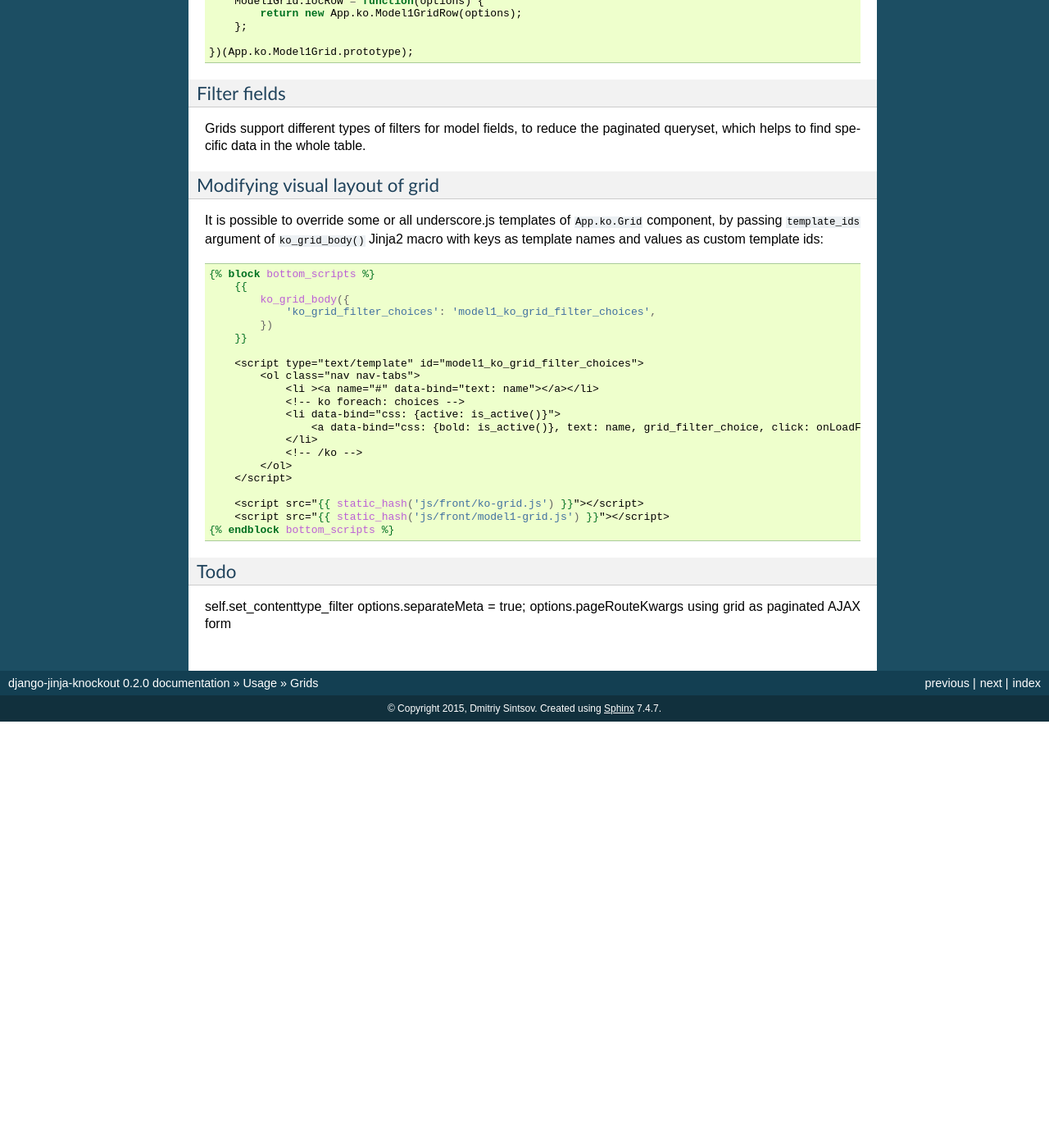
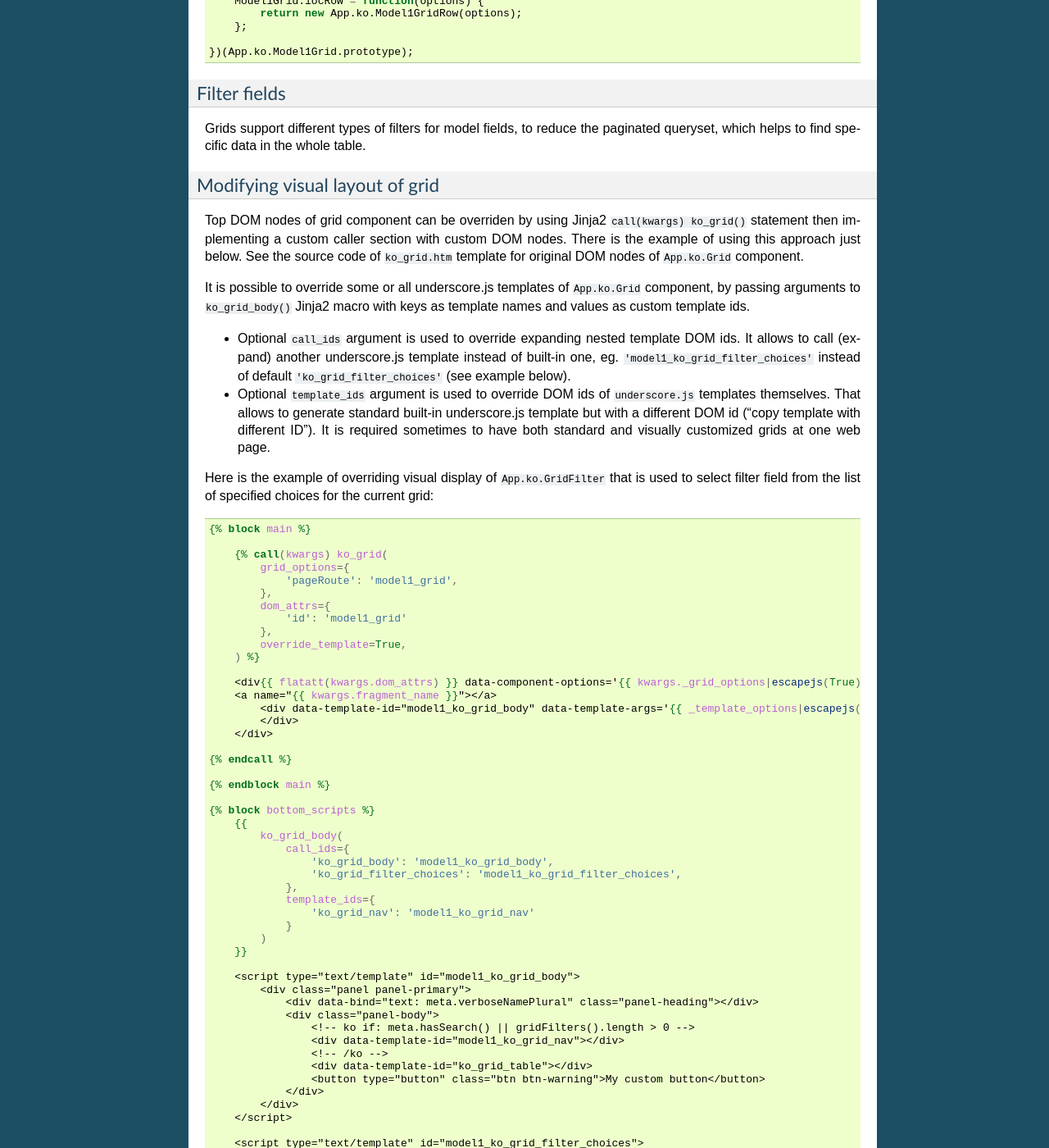
Before and after one commit to Dmitri-Sintsov/django-jinja-knockout, a Sphinx documentation site: the page built from docs/grids.rst, in a window 1280 px wide and 1400 px high, scrolled down 5141 px. Shown: the whole window at 82% size. Built offline with Sphinx 7.4.7, drawn with Linux system fonts in a browser that asks for light colours; before the commit the page ends 6021 px from its top, so only the background shows below that; some of the changed text lies outside the part shown.

Commit message:
Expanded 'Modifying visual layout of grid' section in grids.rst.

```diff
--- a/docs/grids.rst
+++ b/docs/grids.rst
@@ -311,26 +311,82 @@ Modifying visual layout of grid
 ~~~~~~~~~~~~~~~~~~~~~~~~~~~~~~~
 .. highlight:: jinja
 
+Top DOM nodes of grid component can be overriden by using Jinja2 ``call(kwargs) ko_grid()`` statement then implementing
+a custom caller section with custom DOM nodes. There is the example of using this approach just below. See the source
+code of ``ko_grid.htm`` template for original DOM nodes of ``App.ko.Grid`` component.
+
 It is possible to override some or all underscore.js templates of ``App.ko.Grid`` component, by passing
-``template_ids`` argument of ``ko_grid_body()`` Jinja2 macro with keys as template names and values as
-custom template ids::
+arguments to ``ko_grid_body()`` Jinja2 macro with keys as template names and values as custom template ids.
+
+* Optional ``call_ids`` argument is used to override expanding nested template DOM ids. It allows to call (expand)
+  another underscore.js template instead of built-in one, eg. ``'model1_ko_grid_filter_choices'`` instead of default
+  ``'ko_grid_filter_choices'`` (see example below).
+* Optional ``template_ids`` argument is used to override DOM ids of ``underscore.js`` templates themselves. That allows
+  to generate standard built-in underscore.js template but with a different DOM id ("copy template with different ID").
+  It is required sometimes to have both standard and visually customized grids at one web page.
+
+Here is the example of overriding visual display of ``App.ko.GridFilter`` that is used to select filter field from
+the list of specified choices for the current grid::
+
+    {% block main %}
+
+        {% call(kwargs) ko_grid(
+            grid_options={
+                'pageRoute': 'model1_grid',
+            },
+            dom_attrs={
+                'id': 'model1_grid'
+            },
+            override_template=True,
+        ) %}
+
+        <div{{ flatatt(kwargs.dom_attrs) }} data-component-options='{{ kwargs._grid_options|escapejs(True) }}'>
+        <a name="{{ kwargs.fragment_name }}"></a>
+            <div data-template-id="model1_ko_grid_body" data-template-args='{{ _template_options|escapejs(True) }}'>
+            </div>
+        </div>
+
+    {% endcall %}
+
+    {% endblock main %}
 
     {% block bottom_scripts %}
         {{
-            ko_grid_body({
-                'ko_grid_filter_choices': 'model1_ko_grid_filter_choices',
-            })
+            ko_grid_body(
+                call_ids={
+                    'ko_grid_body': 'model1_ko_grid_body',
+                    'ko_grid_filter_choices': 'model1_ko_grid_filter_choices',
+                },
+                template_ids={
+                    'ko_grid_nav': 'model1_ko_grid_nav'
+                }
+            )
         }}
 
+        <script type="text/template" id="model1_ko_grid_body">
+            <div class="panel panel-primary">
+                <div data-bind="text: meta.verboseNamePlural" class="panel-heading"></div>
+                <div class="panel-body">
+                    <!-- ko if: meta.hasSearch() || gridFilters().length > 0 -->
+                    <div data-template-id="model1_ko_grid_nav"></div>
+                    <!-- /ko -->
+                    <div data-template-id="ko_grid_table"></div>
+                    <button type="button" class="btn btn-warning">My custom button</button>
+                </div>
+            </div>
+        </script>
+
         <script type="text/template" id="model1_ko_grid_filter_choices">
-            <ol class="nav nav-tabs">
-                <li ><a name="#" data-bind="text: name"></a></li>
-                <!-- ko foreach: choices -->
-                <li data-bind="css: {active: is_active()}">
-                    <a data-bind="css: {bold: is_active()}, text: name, grid_filter_choice, click: onLoadFilter.bind($data)" name="#"></a>
-                </li>
-                <!-- /ko -->
-            </ol>
+            <li data-bind="grid_filter">
+                <ol class="nav nav-tabs">
+                    <li ><a name="#" data-bind="text: name"></a></li>
+                    <!-- ko foreach: choices -->
+                    <li data-bind="css: {active: is_active()}">
+                        <a data-bind="css: {bold: is_active()}, text: name, grid_filter_choice, click: onLoadFilter.bind($data)" name="#"></a>
+                    </li>
+                    <!-- /ko -->
+                </ol>
+            </li>
         </script>
 
         <script src="{{ static_hash('js/front/ko-grid.js') }}"></script>
@@ -342,4 +398,5 @@ Todo
 self.set_contenttype_filter
 options.separateMeta = true;
 options.pageRouteKwargs
+'pageRouteKwargs': {'model1_id': model1_id},
 using grid as paginated AJAX form
```
